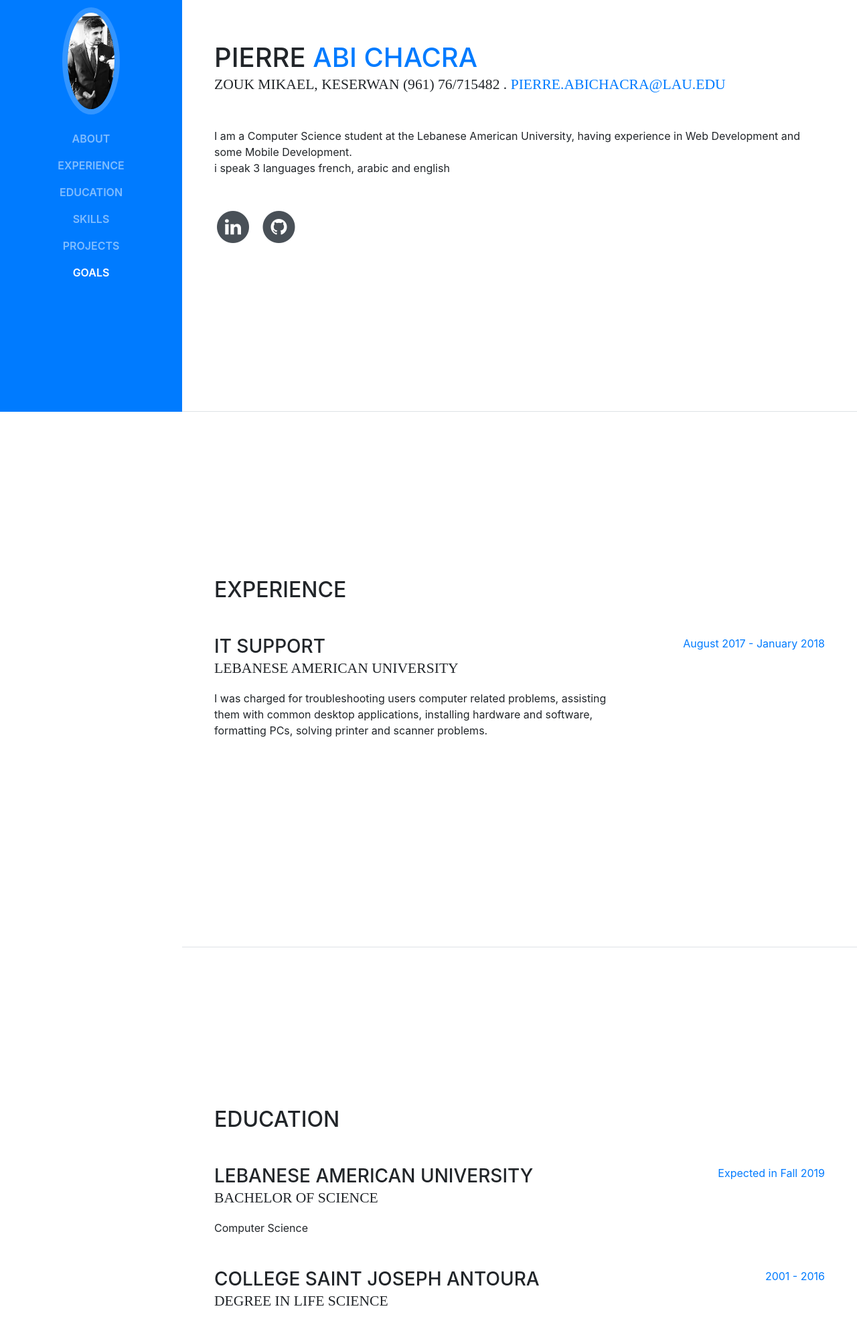
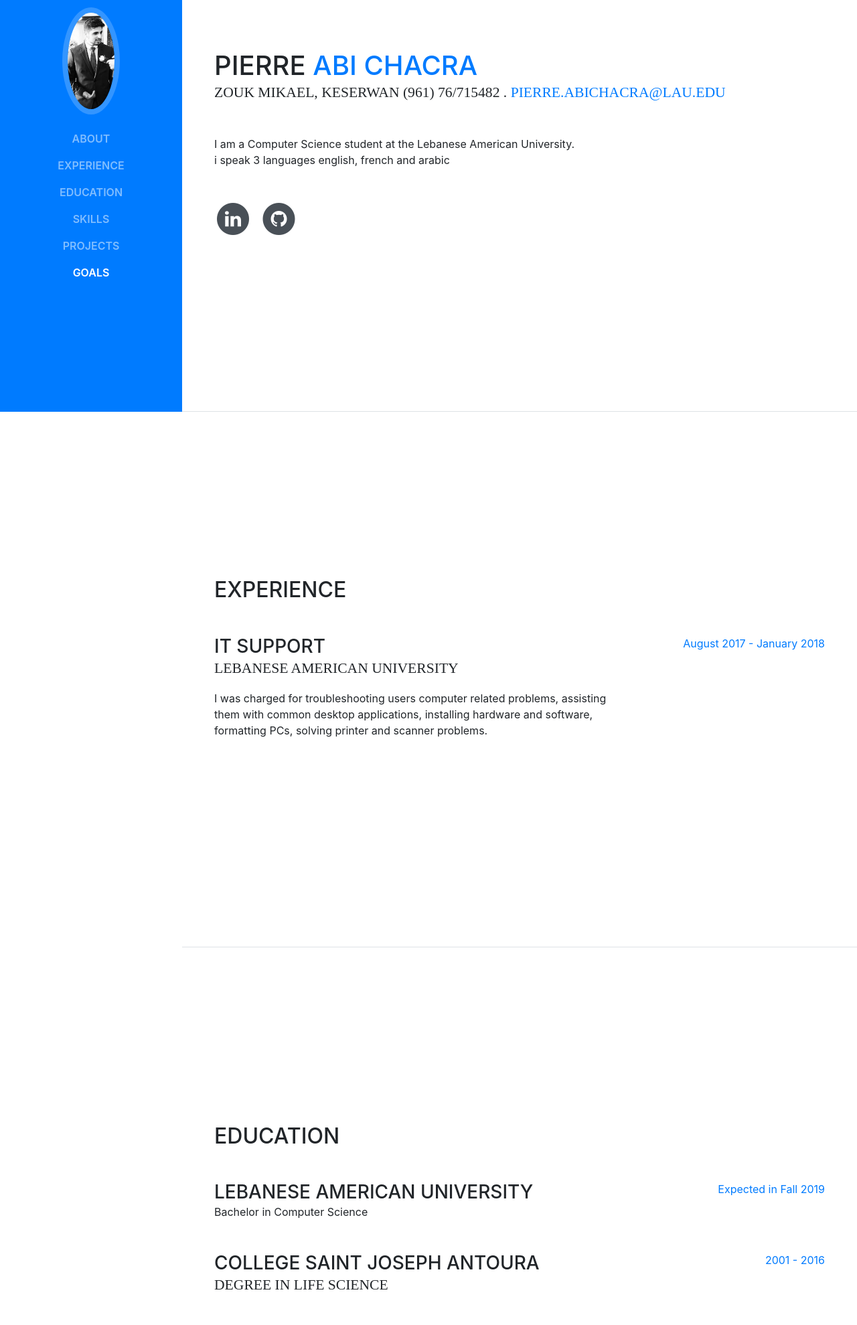
Before and after one commit to pierreabichacra/pierreabichacra.github.io, a website with bundled scripts: page index.html in a window 1280 px wide. Shown: the part 185-2164 px from the top of the page at 67% size. Built offline with nearby package versions, Linux system fonts and the light colour scheme; a web font is replaced by a local one.

Commit message:
Update index.html

```diff
--- a/index.html
+++ b/index.html
@@ -67,9 +67,8 @@
           <div class="subheading mb-5">Zouk Mikael, Keserwan (961) 76/715482 .
             <a href="mailto:pierre.abichacra@lau.edu">pierre.abichacra@lau.edu</a>
           </div>
-          <p class="mb-5">I am a Computer Science student at the Lebanese American University,
-          having experience in Web Development and some Mobile Development.
-          <br> i speak 3 languages french, arabic and english</p>
+          <p class="mb-5">I am a Computer Science student at the Lebanese American University.
+          <br> i speak 3 languages english, french and arabic</p>
           <ul class="list-inline list-social-icons mb-0">
 
             <li class="list-inline-item">
@@ -121,8 +120,7 @@
           <div class="resume-item d-flex flex-column flex-md-row mb-5">
             <div class="resume-content mr-auto">
               <h3 class="mb-0">Lebanese American University</h3>
-              <div class="subheading mb-3">Bachelor of Science</div>
-              <div>Computer Science</div>
+              <div>Bachelor in Computer Science</div>
             </div>
             <div class="resume-date text-md-right">
               <span class="text-primary">Expected in Fall 2019 </span>
```
